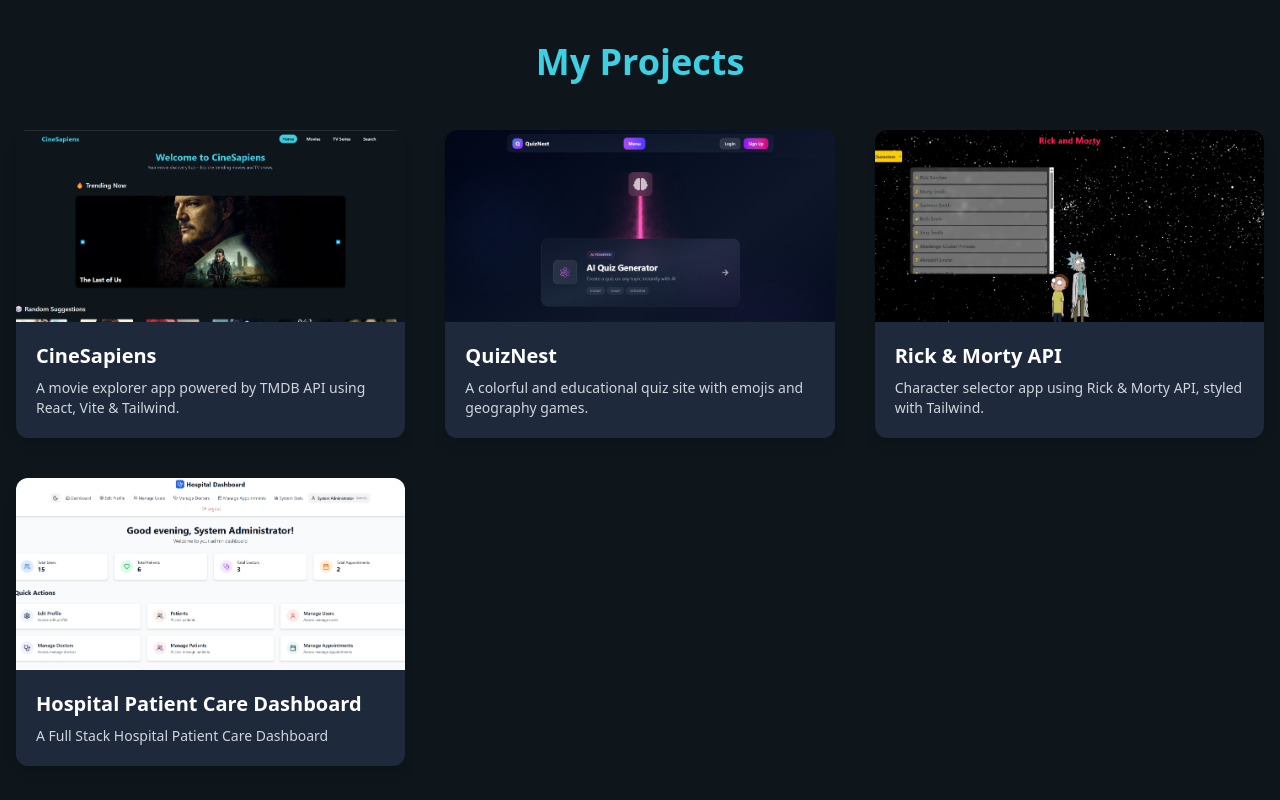
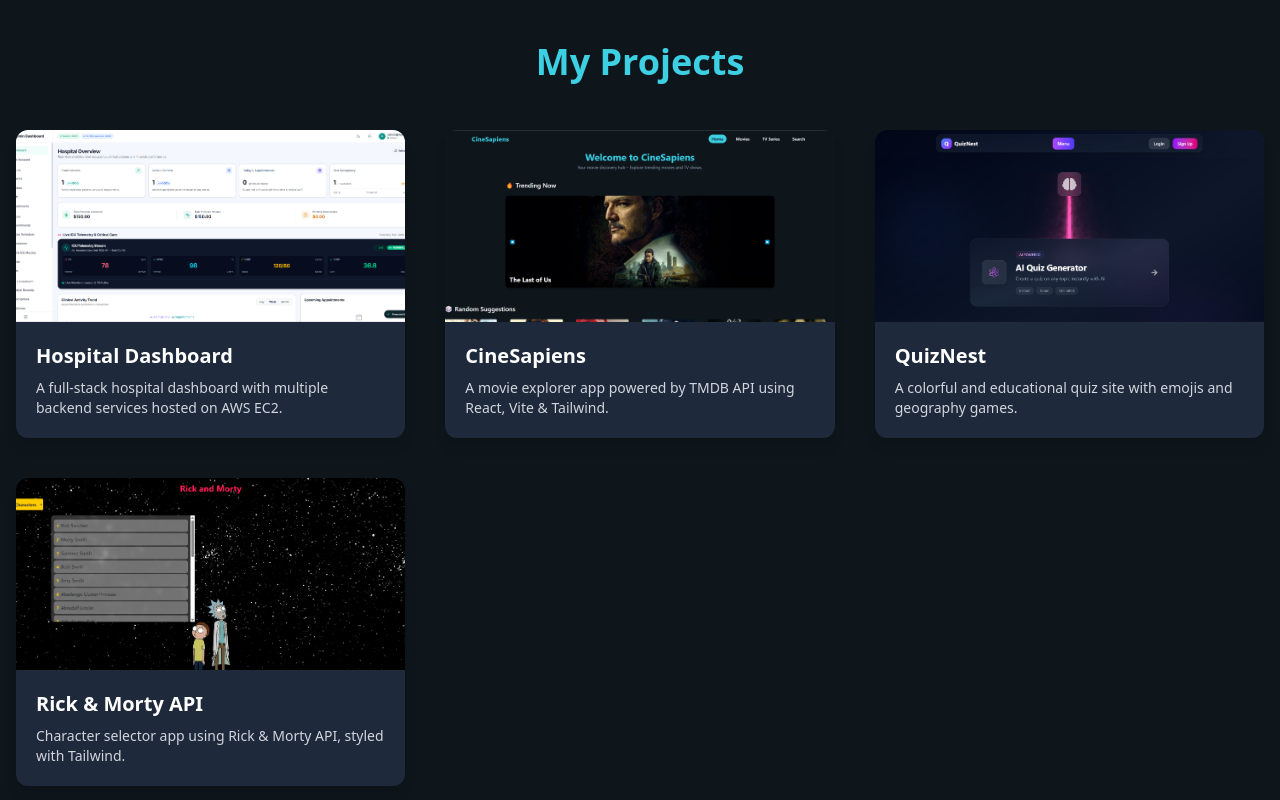
Before and after one commit to Anoop017/anoop-nair-portfolio, a React (Vite) app: page / in a window 1280 px wide. Shown: the part 4140-4940 px from the top of the page. Built offline with nearby package versions, Linux system fonts and the light colour scheme; no server answers.

Commit message:
feat: add Projects section component and project image

```diff
--- a/src/sections/Projects.jsx
+++ b/src/sections/Projects.jsx
@@ -2,34 +2,35 @@
 import React from 'react';
 
 const projects = [
+    {
+    id: 1,
+    title: 'Hospital Dashboard',
+    image: '/Project4.png',
+    url: 'https://hospital-dashboard-v3.netlify.app/',
+    description: 'A full-stack hospital dashboard with multiple backend services hosted on AWS EC2.',
+  },
   {
-    id: 1,
+    id: 2,
     title: 'CineSapiens',
     image: '/Project1.png',
     url: 'https://cinesapiens.netlify.app/',
     description: 'A movie explorer app powered by TMDB API using React, Vite & Tailwind.',
   },
   {
-    id: 2,
+    id: 3,
     title: 'QuizNest',
     image: '/Project2.png',
     url: 'https://quiz-nest-site.netlify.app/',
     description: 'A colorful and educational quiz site with emojis and geography games.',
   },
   {
-    id: 3,
+    id: 4,
     title: 'Rick & Morty API',
     image: '/Project3.png',
     url: 'https://rick-and-morty-selector-api.netlify.app/',
     description: 'Character selector app using Rick & Morty API, styled with Tailwind.',
   },
-  {
-    id: 4,
-    title: 'Hospital Patient Care Dashboard',
-    image: '/Project4.png',
-    url: 'https://hospital-patient-dashboard-frontend.netlify.app/',
-    description: 'A Full Stack Hospital Patient Care Dashboard',
-  },
+
 ];
 
 const Projects = () => {
```
Also changed, not shown: public/Project4.png.
